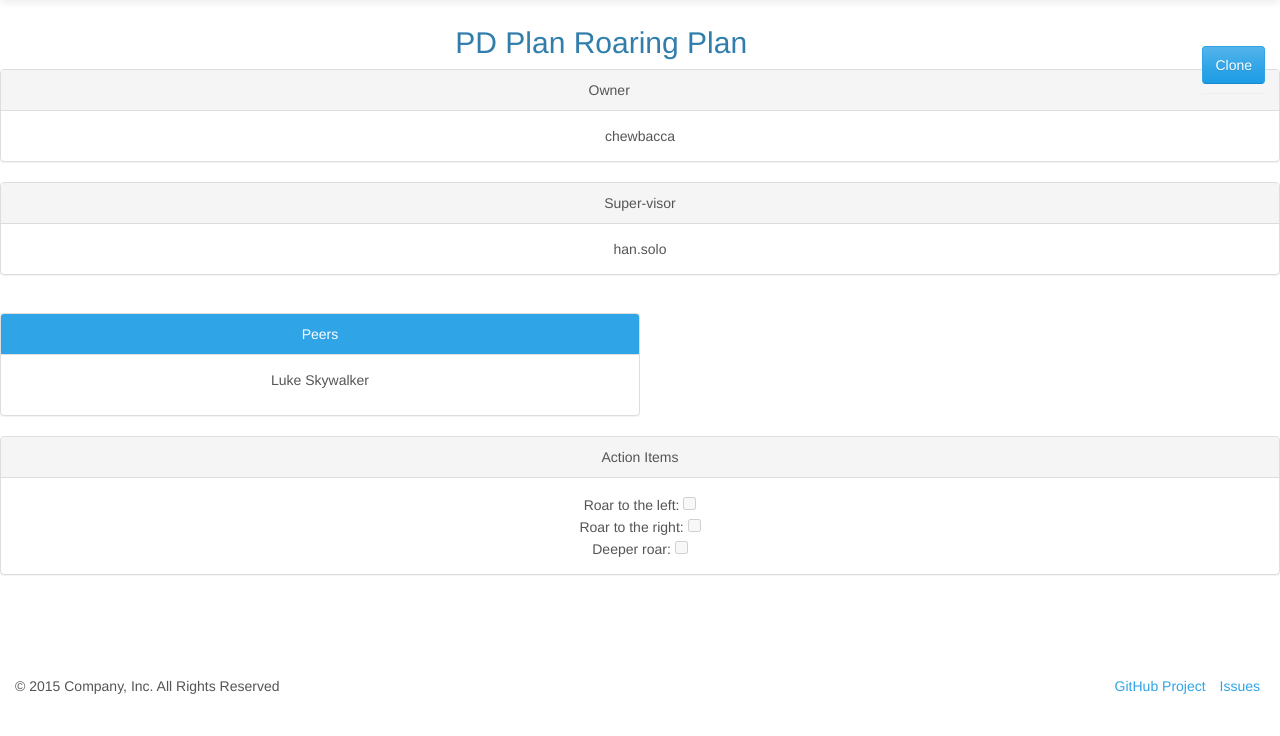
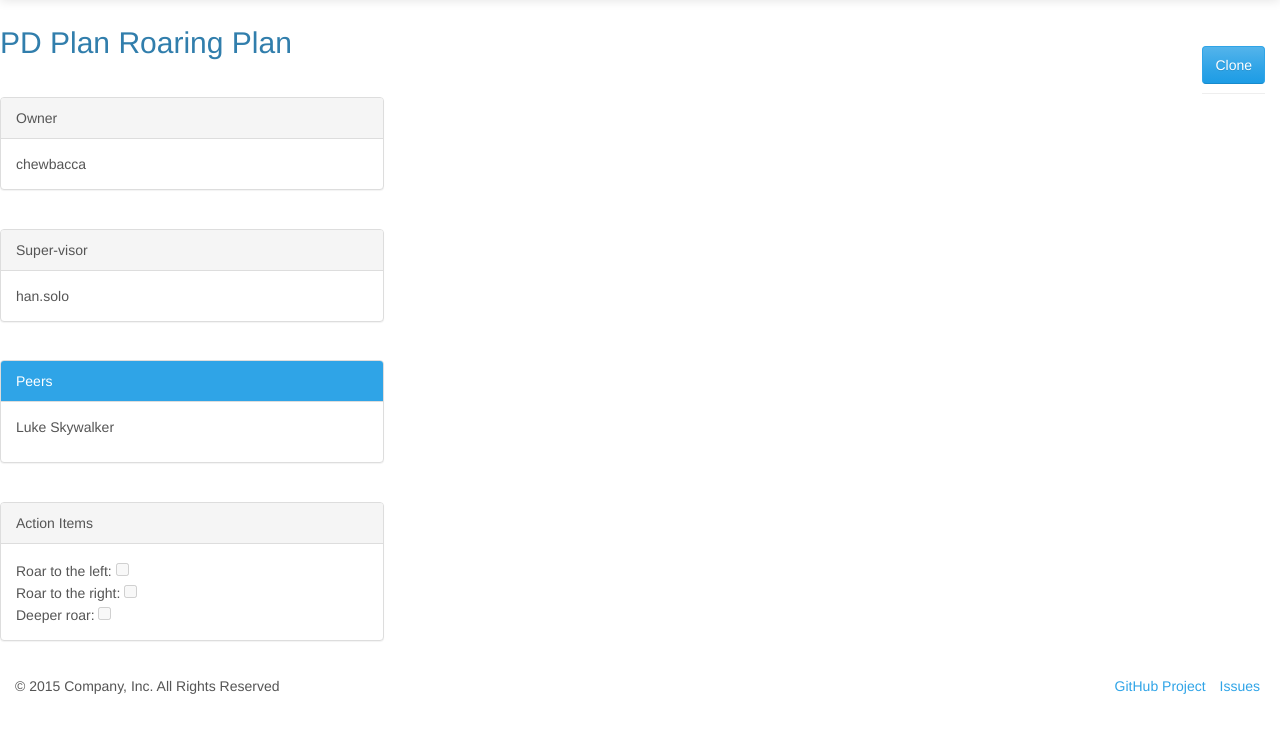
Before and after one commit to kave/PD_Hub, a Django app: page /view/1/ in a window 1280 px wide. Shown: the part 64-800 px from the top of the page. Run offline with Django 3.2, Linux system fonts and the light colour scheme; data comes from the database, SQL or seed files in the repository; parts of the project's set-up code (start-up, migrations or seed data) failed here and were passed over; some libraries are stand-ins or nearby versions.

Commit message:
detailed view style

```diff
--- a/core/templates/plan_view.html
+++ b/core/templates/plan_view.html
@@ -5,25 +5,25 @@
     <div class="page-header pull-right">
         <a href="{% url 'core:clone' 1 %}" class="btn btn-primary">Clone</a>
     </div>
-    <div class="row text-center">
+    <div class="row center">
 
         <h2>PD Plan {{ plan.name }}</h2>
 
-         <div class="panel panel-default">
+         <div class="panel panel-default" style="width: 30%; margin-top:3%">
           <div class="panel-heading">Owner</div>
           <div class="panel-body">
             {{ plan.user }}
           </div>
 
         </div>
-        <div class="panel panel-default">
+        <div class="panel panel-default" style="width: 30%; margin-top:3%">
           <div class="panel-heading">Super-visor</div>
           <div class="panel-body">
             {{ plan.supervisor }}
           </div>
         </div>
 
-        <div class="panel panel-primary" style="width: 50%; margin-top:3%">
+        <div class="panel panel-primary" style="width: 30%; margin-top:3%">
           <div class="panel-heading">Peers</div>
           <div class="panel-body">
             {% for peer in plan.peers.all %}
@@ -32,7 +32,7 @@
           </div>
         </div>
 
-         <div class="panel panel-default">
+         <div class="panel panel-default" style="width: 30%; margin-top:3%">
           <div class="panel-heading">Action Items</div>
           <div class="panel-body">
             {% for actionitems in plan.actionitem_set.all %}
```
